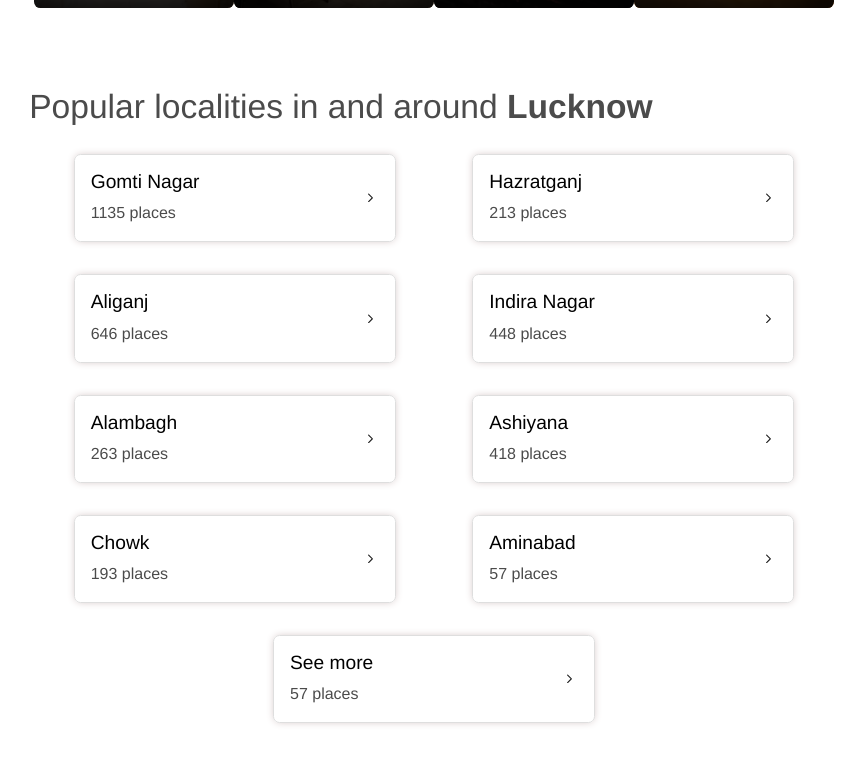
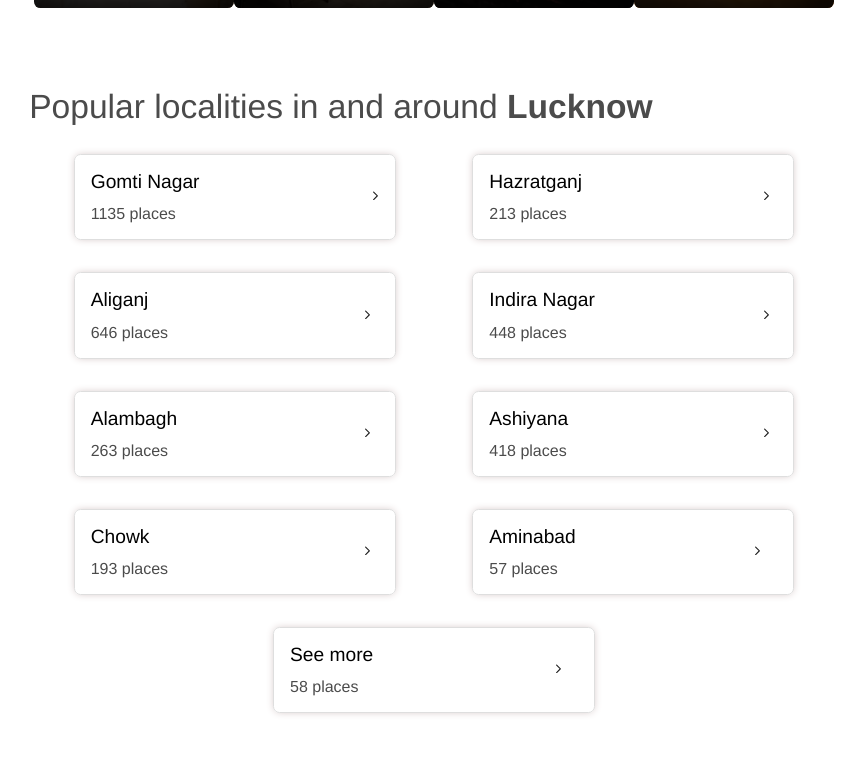
Before and after one commit to AbhiBajpaishek/zomato-clone, a React (Create React App) app: page / in a window 1280 px wide. Shown: the part 1162-1925 px from the top of the page, without its empty margins (206-1071 px from the left). Built offline with nearby package versions, Linux system fonts and the light colour scheme.

Commit message:
Fixed icon and scroll bar issue

```diff
--- a/src/components/city-card/CityCard.css
+++ b/src/components/city-card/CityCard.css
@@ -1,7 +1,7 @@
 .city-card {
   cursor: pointer;
   width: 18rem;
-  padding: 1rem 1rem 0 1rem;
+  padding: 1rem;
   border-radius: 0.4rem;
   box-shadow: 0px 0px 9px -2px #c6b3b3;
   border: 1px double #dedede;
@@ -23,3 +23,9 @@
   left: 17rem;
   bottom: 2rem;
 }
+
+.i {
+  position: relative;
+  left: 12rem;
+  bottom: 1rem;
+}
--- a/src/components/city-card/CityCard.tsx
+++ b/src/components/city-card/CityCard.tsx
@@ -6,8 +6,8 @@ export const CityCard: React.FC<City> = (props: City) => {
     <div className="city-card">
       <h4 className="city-card_city">{props.city}</h4>
       <span className="city-card_places">{props.numberOfPlaces} places</span>
-      <div className="city-card_icon">
-        <i className="sc-rbbb40-1 iFnyeo sc-lenlpJ hfgDug" color="#1C1C1C">
+      {/* <div className="city-card_icon"> */}
+      <i className="i sc-rbbb40-1 iFnyeo sc-lenlpJ hfgDug" color="#1C1C1C">
         <svg
           xmlns="http://www.w3.org/2000/svg"
           fill="#1C1C1C"
@@ -22,7 +22,7 @@ export const CityCard: React.FC<City> = (props: City) => {
           <path d="M6.98 15.94c-0.3-0.28-0.3-0.76 0-1.060l4.46-4.46-4.46-4.48c-0.3-0.28-0.3-0.76 0-1.060s0.76-0.28 1.060 0l5 5c0.28 0.3 0.28 0.78 0 1.060l-5 5c-0.3 0.3-0.78 0.3-1.060 0z"></path>
         </svg>
       </i>
-      </div>
+      {/* </div> */}
     </div>
   );
 };
--- a/src/components/locations/Locations.tsx
+++ b/src/components/locations/Locations.tsx
@@ -12,7 +12,7 @@ const cityList: City[] = [
   { city: 'Ashiyana', numberOfPlaces: 418 },
   { city: 'Chowk', numberOfPlaces: 193 },
   { city: 'Aminabad', numberOfPlaces: 57 },
-  { city: 'See more', numberOfPlaces: 57 },
+  { city: 'See more', numberOfPlaces: 58 },
 ];
 
 export const Locations: React.FC = () => {
```
Lines whose indentation alone changed are shown as unchanged.
